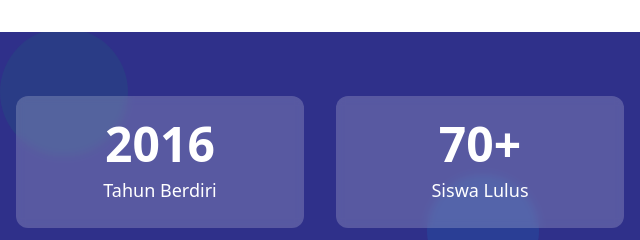
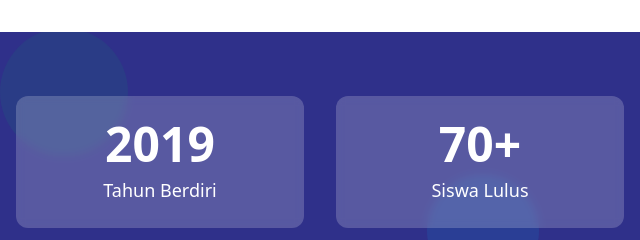
Before and after one commit to reyhanhmdani/kbtkselfa, a website: page index.html in a window 1280 px wide. Shown: the part 5080-5320 px from the top of the page, 0-640 px from the left. Drawn offline with nearby package versions, Linux system fonts and the light colour scheme.

Commit message:
perubahan tahun berdiru

```diff
--- a/index.html
+++ b/index.html
@@ -671,7 +671,7 @@
             data-aos-duration="800"
             data-aos-delay="0"
           >
-            <div class="text-4xl md:text-5xl font-bold mb-2">2016</div>
+            <div class="text-4xl md:text-5xl font-bold mb-2">2019</div>
             <div class="text-lg">Tahun Berdiri</div>
           </div>
 
```
